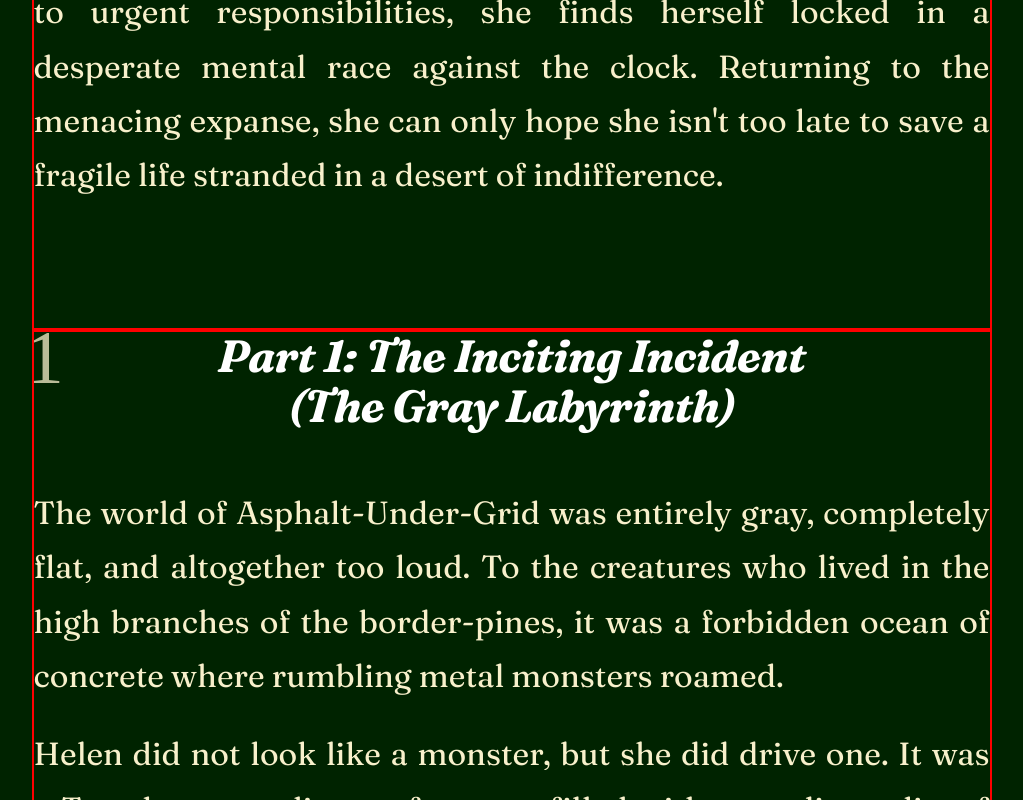
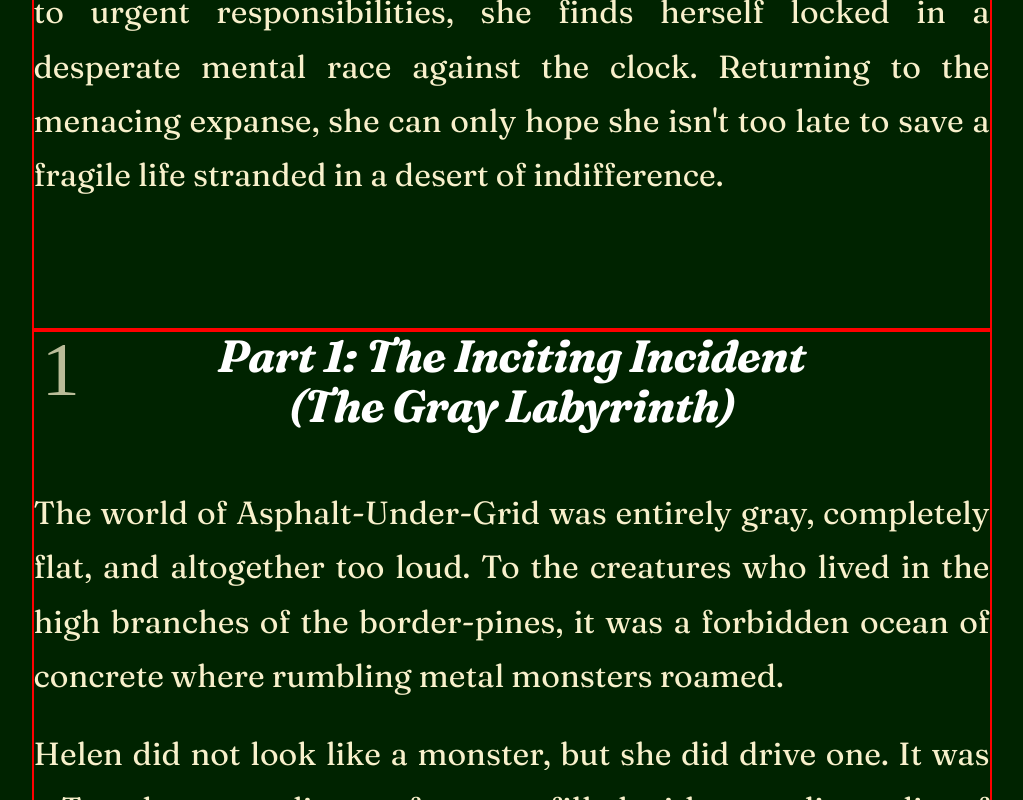
Before and after one commit to webrune-tim/patron-saint-of-squrrels, a SvelteKit app: page / in a window 1280 px wide. Shown: the part 1302-2102 px from the top of the page, without its empty margins (121-1144 px from the left). Built offline with nearby package versions, Linux system fonts and the light colour scheme.

Commit message:
Update +page.svelte

```diff
--- a/src/routes/+page.svelte
+++ b/src/routes/+page.svelte
@@ -200,8 +200,8 @@
     .scene-number {
         font-size: clamp(3rem, 6vw, 5rem);
         position: absolute;
-        top: -2rem;
-        left: -0.5rem;
+        top: -1.25rem;
+        left: 0.5rem;
         color: rgb(from var(--color-text-primary) r g b /0.75);
     }
     .scene-content {
```
